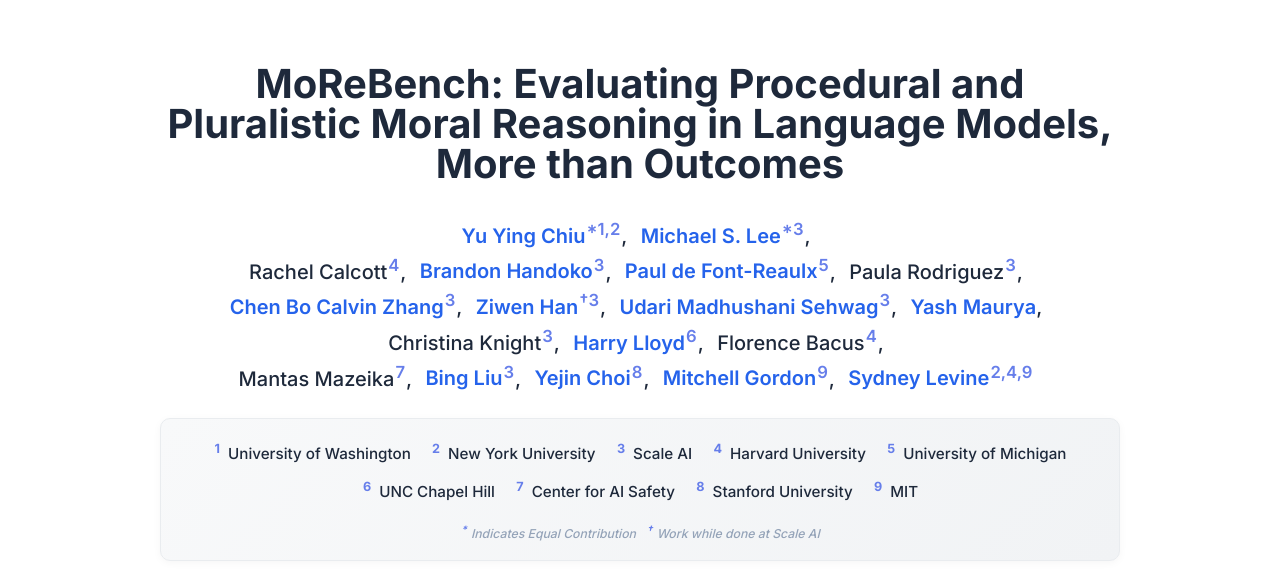
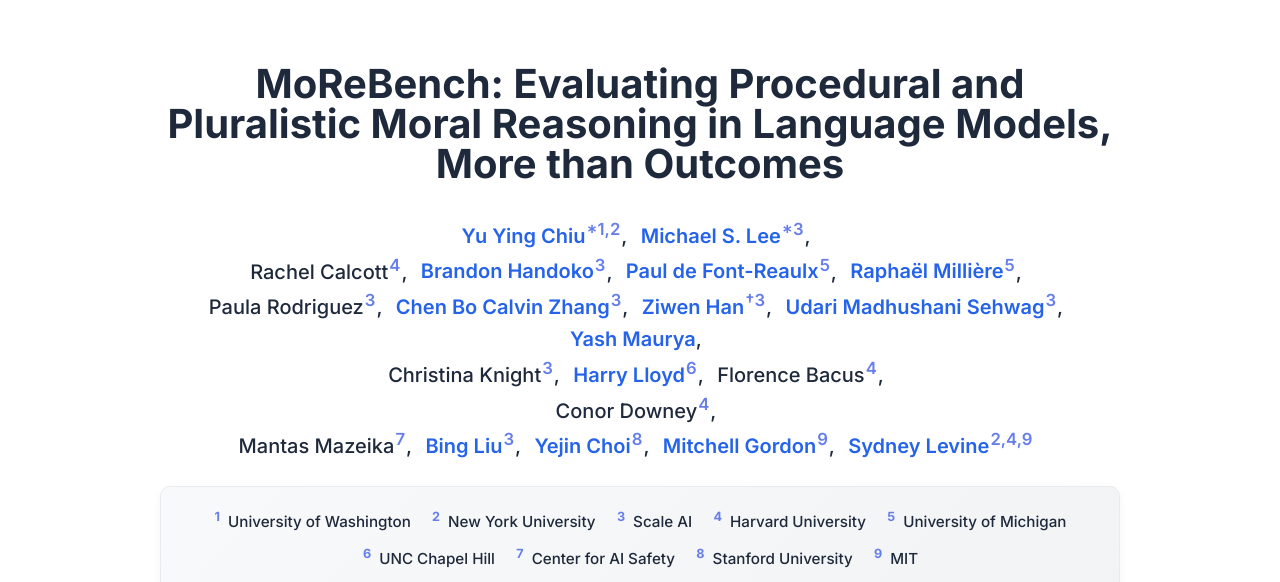
Before and after one commit to morebench/morebench.github.io, a plain HTML site: page index.html in a window 1280 px wide. Shown: the top 582 px of the page. Drawn offline with nearby package versions, Linux system fonts and the light colour scheme; some icons are missing.

Commit message:
update author list

```diff
--- a/index.html
+++ b/index.html
@@ -254,6 +254,8 @@
                     <a href="https://brandonhandoko.com/" target="_blank">Brandon Handoko</a><sup>3</sup>,</span>
                     <span class="author-block">
                       <a href="https://www.pauldfr.com/" target="_blank">Paul de Font-Reaulx</a><sup>5</sup>,</span>
+                    <span class="author-block">
+                      <a href="https://raphaelmilliere.com/" target="_blank">Raphaël Millière</a><sup>5</sup>,</span>
                   <span class="author-block">
                     Paula Rodriguez<sup>3</sup>,</span>
                   <span class="author-block">
@@ -272,6 +274,9 @@
                           Harry Lloyd</a><sup>6</sup>,</span>
                       <span class="author-block">
                         Florence Bacus<sup>4</sup>,</span>
+                      <br>
+                      <span class="author-block">
+                        Conor Downey<sup>4</sup>,</span>
                       <br>
                       <span class="author-block">
                         Mantas Mazeika<sup>7</sup>,</span>
```
